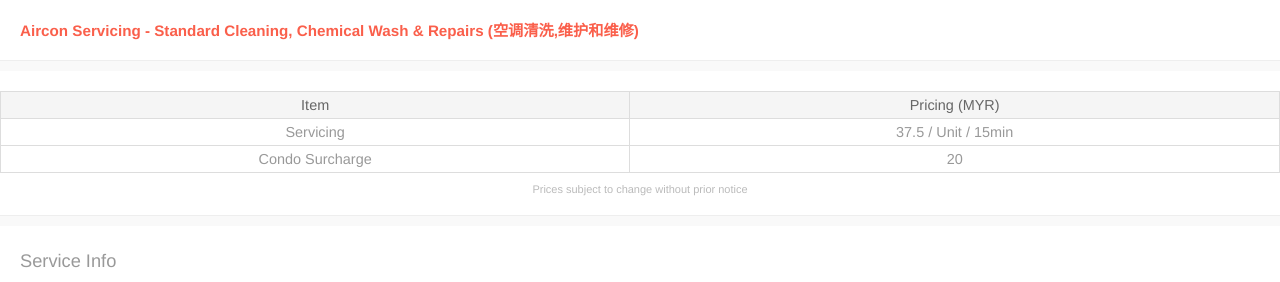
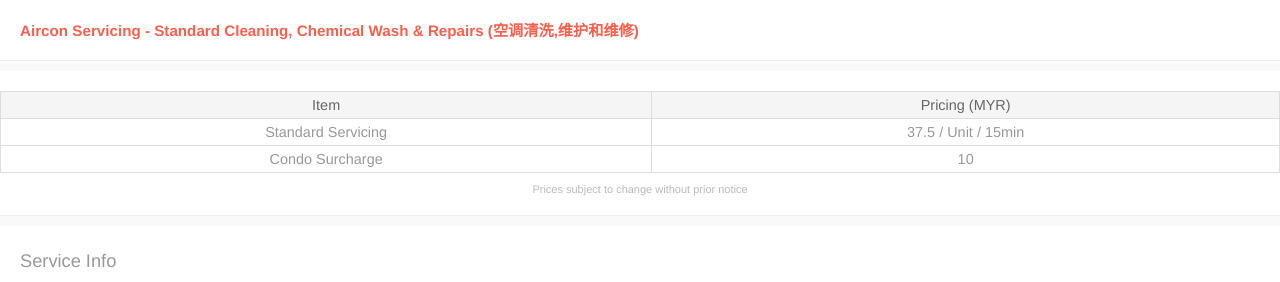
Before and after one commit to blooms-singapore/pages, a Jekyll site: the page built from en/services/myr/aircon.html, in a window 1280 px wide. Shown: the part 429-711 px from the top of the page. Built offline with Jekyll 4.4.1, drawn with Linux system fonts in a browser that asks for light colours.

Commit message:
Update aircon.html

```diff
--- a/en/services/myr/aircon.html
+++ b/en/services/myr/aircon.html
@@ -13,12 +13,12 @@ layout: service
     </thead>
     <tbody>
       <tr>
-        <td>Servicing</td>
+        <td>Standard Servicing</td>
         <td>37.5<span> / Unit / 15min</span></td>
       </tr>
       <tr>
         <td>Condo Surcharge</td>
-        <td>20</td>
+        <td>10</td>
       </tr>
     </tbody>
   </table>
```
